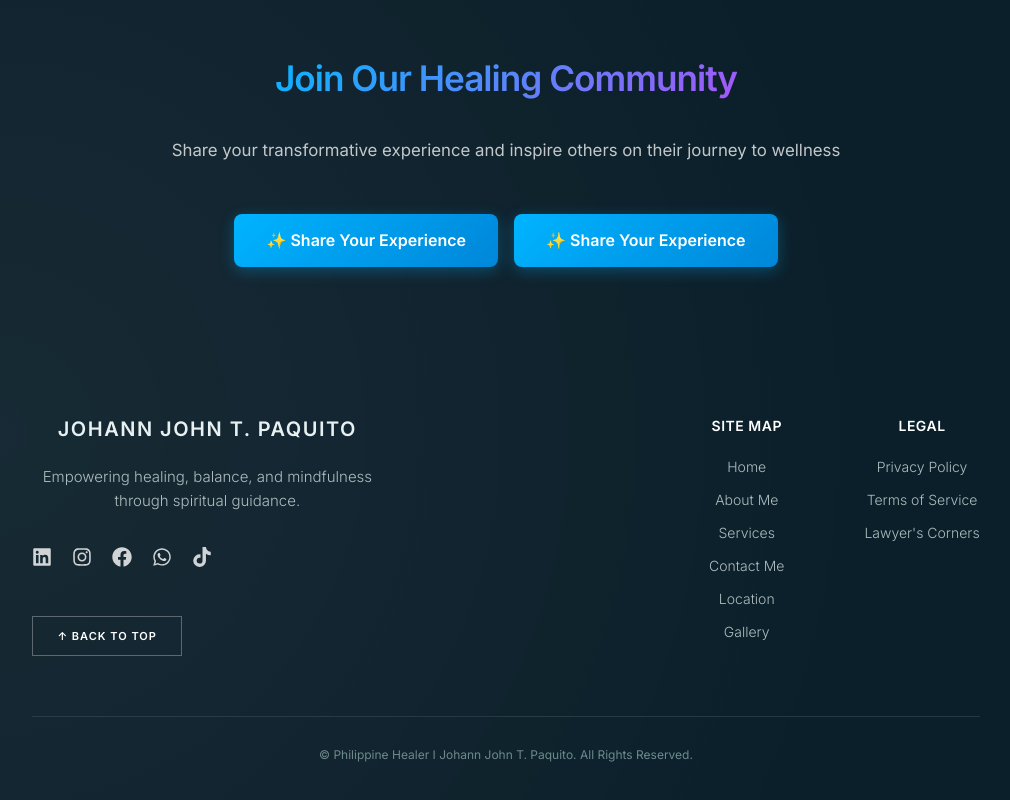
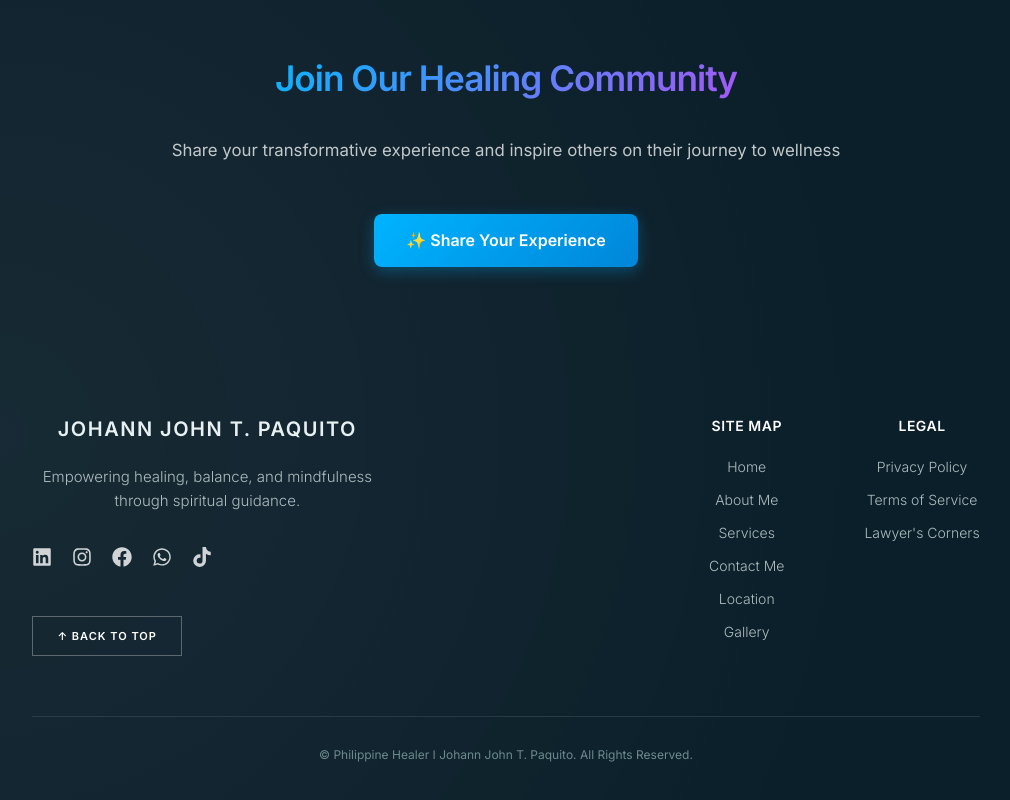
Before and after one commit to Razukie/PhilippineHealer, a React (Create React App) app: page /gallery in a window 1280 px wide. Shown: the part 1441-2241 px from the top of the page, without its empty margins (134-1144 px from the left). Built offline with nearby package versions, Linux system fonts and the light colour scheme; no server answers; the database is empty; a web font is replaced by a local one.

Commit message:
remove the link

```diff
--- a/src/pages/Gallery.js
+++ b/src/pages/Gallery.js
@@ -260,9 +260,7 @@ export default function GalleryPage() {
                 ✨ Share Your Experience
               </Link>
 
-              <Link to="/upload-dashboard" className="cta-btn primary">
-                ✨ Share Your Experience
-              </Link>
+
 
             </div>
           </div>
```
